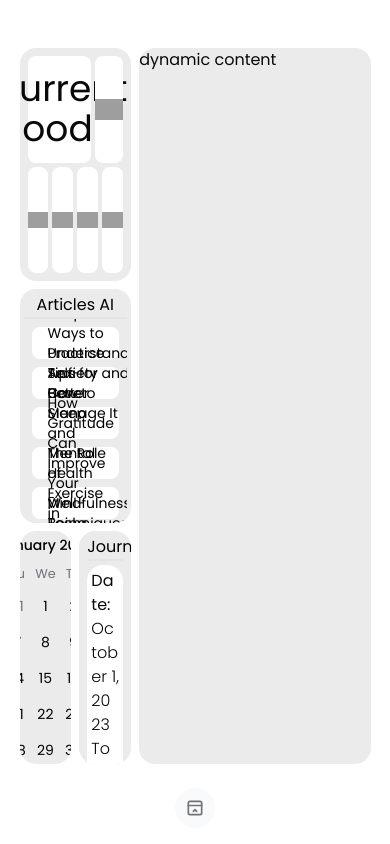
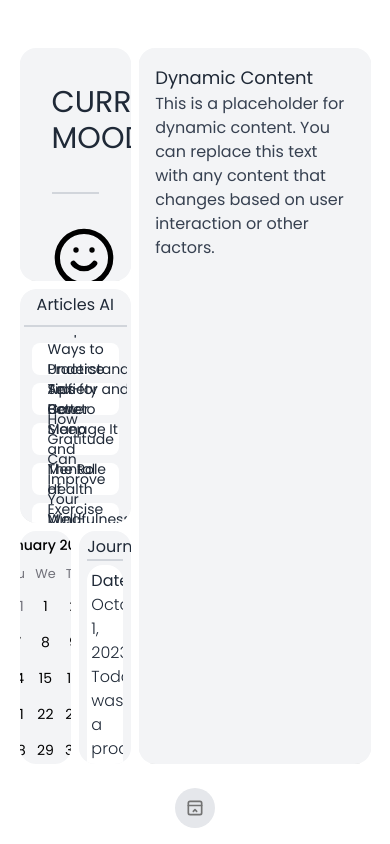
Before and after one commit to Hummylol/mindcare, a Next.js app: page / in a window 390 px wide. Built offline with nearby package versions, Linux system fonts and the light colour scheme; grey boxes are pictures that could not be loaded.

Commit message:
fixed colors

```diff
--- a/app/(pages)/ai-chat/page.tsx
+++ b/app/(pages)/ai-chat/page.tsx
@@ -124,7 +124,7 @@ export default function PersonalizedChatbot() {
 
   return (
     <div className="flex flex-col mt-12 h-[600px] max-w-2xl mx-auto border rounded-lg bg-background text-foreground">
-      <div className="flex-1 overflow-y-auto p-4" style={{ height: 'calc(100% - 80px)' }}>
+      <div className="flex-1 overflow-y-auto p-4 cust-scroll" style={{ height: 'calc(100% - 80px)' }}>
         {messages.map((message, index) => (
           <div
             key={index}
--- a/app/page.tsx
+++ b/app/page.tsx
@@ -1,5 +1,6 @@
 import Article from '@/components/homepagecomps/Article'
 import Calendar from '@/components/homepagecomps/Calendar'
+import DynamicContent from '@/components/homepagecomps/DynamicContent'
 import Journal from '@/components/homepagecomps/Journal'
 import MoodSelector from '@/components/homepagecomps/MoodSelector'
 import React from 'react'
@@ -8,22 +9,22 @@ const page = () => {
   return (
     <div className='w-screen h-screen flex pt-12 justify-center'>
       <div className='w-[90%] h-[90%] grid grid-rows-3 grid-cols-6 gap-2'>
-        <div className='rounded-2xl dark:bg-[#1e1e1e] bg-[#ebebeb] h-full col-span-2 row-span-1 overflow-hidden'>
+        <div className='rounded-2xl h-full col-span-2 row-span-1 overflow-hidden'>
           <MoodSelector/>
         </div>
 
-        <div className='rounded-2xl dark:bg-[#1e1e1e] bg-[#ebebeb] h-full col-span-4 row-span-3 overflow-hidden'>
-          <div className='h-full'>dynamic content</div>
+        <div className='rounded-2xl h-full col-span-4 row-span-3 overflow-hidden'>
+          <DynamicContent/>
         </div>
 
-        <div className='rounded-2xl dark:bg-[#1e1e1e] bg-[#ebebeb] h-full col-span-2 row-span-1 overflow-hidden'>
+        <div className='rounded-2xl h-full col-span-2 row-span-1 overflow-hidden'>
           <Article/>
         </div>
 
-        <div className='rounded-2xl dark:bg-[#1e1e1e] bg-[#ebebeb] h-full col-span-1 row-span-1 overflow-hidden'>
+        <div className='rounded-2xl h-full col-span-1 row-span-1 overflow-hidden'>
           <Calendar/>
         </div>
-        <div className='rounded-2xl dark:bg-[#1e1e1e] bg-[#ebebeb] h-full col-span-1 row-span-1 overflow-hidden'>
+        <div className='rounded-2xl h-full col-span-1 row-span-1 overflow-hidden'>
           <Journal/>
         </div>
       </div>
--- a/components/homepagecomps/Article.tsx
+++ b/components/homepagecomps/Article.tsx
@@ -17,19 +17,19 @@ const ArticlesAiCard = () => {
     ];
 
     return (
-        <div className="w-full h-full dark:bg-[#1e1e1e] rounded-2xl shadow-lg p-1">
+        <div className="w-full h-full bg-gray-100 dark:bg-zinc-900 rounded-2xl shadow-lg p-1">
             <div>
-                <div className="text-center text-md text-black dark:text-white">Articles AI</div>
+                <div className="text-center text-md text-gray-800 dark:text-white">Articles AI</div>
             </div>
-            <Separator />
-            <div className="p-2 mb-1 pb-6 h-64 overflow-y-auto scrollable-left">
+            <Separator className="my-2 bg-gray-300 dark:bg-zinc-800" />
+            <div className="p-2 mb-1 pb-6 h-[85%] overflow-y-auto scrollable-left">
                 <div className={cn("space-y-2")}>
                     {articles.map((title, index) => (
                         <div
                             key={index}
-                            className="h-8 hover:cursor-pointer scrollable-right flex items-center justify-start px-4 rounded-lg dark:bg-[#303030] bg-[#ffffff] w-full dark:hover:bg-black hover:bg-[#b6b6b6] transition-colors"
+                            className="h-8 hover:cursor-pointer scrollable-right flex items-center justify-start px-4 rounded-lg bg-white dark:bg-zinc-800 text-gray-800 dark:text-white transition-colors hover:bg-gray-200 dark:hover:bg-zinc-700"
                         >
-                            <span className="text-sm dark:text-white text-black">{title}</span>
+                            <span className="text-sm">{title}</span>
                         </div>
                     ))}
                 </div>
--- /dev/null
+++ b/components/homepagecomps/DynamicContent.tsx
@@ -0,0 +1,16 @@
+import React from 'react';
+
+const DynamicContent = () => {
+  return (
+    <div className="h-full w-full bg-gray-100 dark:bg-zinc-900 p-4 rounded-lg shadow-md transition-colors duration-300">
+      <h2 className="text-lg text-gray-800 dark:text-white">Dynamic Content</h2>
+      <p className="text-gray-700 dark:text-gray-300">
+        This is a placeholder for dynamic content. You can replace this text
+        with any content that changes based on user interaction or other
+        factors.
+      </p>
+    </div>
+  );
+};
+
+export default DynamicContent;
--- a/components/homepagecomps/Journal.tsx
+++ b/components/homepagecomps/Journal.tsx
@@ -3,29 +3,31 @@ import React from 'react';
 
 const Journal = () => {
   return (
-    <div className='h-full w-full p-2'>
-      <div className="text-md text-black dark:text-white -mt-1">Journal</div>
-      <Separator />
+    <div className='h-full w-full bg-gray-100 dark:bg-zinc-900 p-2 transition-colors'>
+      <div className="flex -mt-1 justify-between">
+        <div className="text-md text-gray-800 dark:text-white ">Journal</div>
+        <div className='text-gray-400 hover:cursor-pointer'>edit</div>
+      </div>
+      <Separator className="bg-gray-300 dark:bg-zinc-800" />
       <div
-        contentEditable
-        className='mt-1 p-1 font-light rounded-2xl dark:bg-[#303030] bg-white overflow-y-auto scrollable-left'
+        className='mt-1 p-1 font-light rounded-2xl bg-white dark:bg-zinc-800 overflow-y-auto scrollable-left'
         style={{ maxHeight: '220px' }}
       >
-        <div className='scrollable-right'>
-          <p><strong>Date:</strong> October 1, 2023</p>
-          <p>Today was a productive day! I managed to complete my tasks and even had some time to relax. I went for a walk in the park and enjoyed the beautiful weather.</p>
+        <div className='scrollable-right '>
+          <p className="text-gray-800 dark:text-white"><strong>Date:</strong> October 1, 2023</p>
+          <p className="text-gray-800 dark:text-white">Today was a productive day! I managed to complete my tasks and even had some time to relax. I went for a walk in the park and enjoyed the beautiful weather.</p>
 
-          <p><strong>Date:</strong> October 2, 2023</p>
-          <p>Feeling a bit overwhelmed today. There’s a lot on my plate, but I’m trying to take it one step at a time. I had a nice chat with a friend that helped lift my spirits.</p>
+          <p className="text-gray-800 dark:text-white"><strong>Date:</strong> October 2, 2023</p>
+          <p className="text-gray-800 dark:text-white">Feeling a bit overwhelmed today. There's a lot on my plate, but I'm trying to take it one step at a time. I had a nice chat with a friend that helped lift my spirits.</p>
 
-          <p><strong>Date:</strong> October 3, 2023</p>
-          <p>Had a great day! I started a new book and couldn’t put it down. I also tried a new recipe for dinner, and it turned out delicious!</p>
+          <p className="text-gray-800 dark:text-white"><strong>Date:</strong> October 3, 2023</p>
+          <p className="text-gray-800 dark:text-white">Had a great day! I started a new book and couldn't put it down. I also tried a new recipe for dinner, and it turned out delicious!</p>
 
-          <p><strong>Date:</strong> October 4, 2023</p>
-          <p>Today was challenging. I faced some setbacks at work, but I’m learning to stay positive and focus on solutions rather than problems.</p>
+          <p className="text-gray-800 dark:text-white"><strong>Date:</strong> October 4, 2023</p>
+          <p className="text-gray-800 dark:text-white">Today was challenging. I faced some setbacks at work, but I'm learning to stay positive and focus on solutions rather than problems.</p>
 
-          <p><strong>Date:</strong> October 5, 2023</p>
-          <p>Ended the week on a high note! I completed all my tasks and treated myself to a movie night. Looking forward to the weekend!</p>
+          <p className="text-gray-800 dark:text-white"><strong>Date:</strong> October 5, 2023</p>
+          <p className="text-gray-800 dark:text-white">Ended the week on a high note! I completed all my tasks and treated myself to a movie night. Looking forward to the weekend!</p>
         </div>
       </div>
     </div>
--- a/components/homepagecomps/MoodSelector.tsx
+++ b/components/homepagecomps/MoodSelector.tsx
@@ -1,73 +1,83 @@
-import React from 'react';
-import Image from 'next/image';
+"use client";
 
-const MoodSelector = () => {
+import { useState } from "react";
+import { Separator } from "@/components/ui/separator";
+import { Tooltip, TooltipContent, TooltipProvider, TooltipTrigger } from "@/components/ui/tooltip";
+import { Smile, Meh, Frown, Angry } from "lucide-react";
+
+export default function MoodTracker() {
+  const [selectedMood, setSelectedMood] = useState<number | null>(null);
+  const [isTransitioning, setIsTransitioning] = useState(false);
+
+  const moods = [
+    { id: 1, icon: Smile, label: "Happy" },
+    { id: 2, icon: Meh, label: "Bored" },
+    { id: 3, icon: Frown, label: "Sad" },
+    { id: 4, icon: Angry, label: "Angry" },
+  ];
+
+  const currentMood = moods.find((mood) => mood.id === selectedMood);
+
+  const handleMoodChange = (id: number) => {
+    setIsTransitioning(true);
+    setTimeout(() => {
+      setSelectedMood(id);
+      setIsTransitioning(false);
+    }, 300);
+  };
+
   return (
-    <div className='h-full w-full flex flex-col gap-1 items-center p-2'>
-      {/* Current Mood Section */}
-      <div className='flex h-1/2 w-full gap-1'>
-        <section className='w-2/3 dark:dark:bg-[#303030] bg-white flex items-center justify-center rounded-lg text-4xl'>
-          Current Mood
-        </section>
-        <section className='w-1/3 dark:dark:bg-[#303030] bg-white flex items-center justify-center rounded-lg'>
-          <Image
-            src='https://cdn-icons-png.flaticon.com/512/18761/18761917.png'
-            alt='Current Mood Icon'
-            width={120}
-            height={120}
-            className='dark:invert'
-          />
-        </section>
+    <TooltipProvider>
+      <div className="h-full w-full bg-gray-100 dark:bg-zinc-900 p-8 shadow-lg transition-colors duration-300">
+        <div className="grid grid-cols-[1fr,auto,auto] items-center gap-6 ">
+          <div className="flex items-center justify-center">
+            <h2 className="text-3xl text-gray-800 dark:text-white">CURRENT MOOD</h2>
+          </div>
+
+          <Separator orientation="vertical" className="h-full w-px bg-gray-300 dark:bg-zinc-800" />
+
+          <div className="flex justify-end">
+            <div
+              className={`h-20 w-20 flex items-center justify-center rounded-full bg-white dark:bg-zinc-900 shadow-inner transition-all duration-300 ${
+                isTransitioning ? "opacity-0 translate-y-4" : "opacity-100"
+              }`}
+              aria-label="Current mood display"
+            >
+              {currentMood ? (
+                <currentMood.icon className={`h-20 w-20 text-gray-800 dark:text-white transition-opacity duration-300 ${isTransitioning ? "opacity-0" : "opacity-100"}`} />
+              ) : (
+                <div className="text-gray-400 text-sm dark:text-gray-600 text-center">Select a mood</div>
+              )}
+            </div>
+            {isTransitioning && (
+              <div className="absolute h-20 w-20 flex items-center justify-center rounded-full bg-white dark:bg-zinc-900 transition-all duration-300 translate-y-[-100%] opacity-0">
+                {currentMood && <currentMood.icon className="h-20 w-20 text-gray-800 dark:text-white" />}
+              </div>
+            )}
+          </div>
+        </div>
+
+        <Separator className="my-8 bg-gray-300 dark:bg-zinc-800" />
+
+        <div className="flex justify-between gap-4">
+          {moods.map((mood) => (
+            <Tooltip key={mood.id}>
+              <TooltipTrigger asChild>
+                <button
+                  onClick={() => handleMoodChange(mood.id)}
+                  className="relative flex rounded-full transition-all"
+                  aria-label={mood.label}
+                >
+                  <mood.icon className="h-16 w-16 text-black dark:text-white" />
+                </button>
+              </TooltipTrigger>
+              <TooltipContent side="top" align="center">
+                <p className="text-sm">{mood.label}</p>
+              </TooltipContent>
+            </Tooltip>
+          ))}
+        </div>
       </div>
-
-      {/* Mood Grid */}
-      <div className='h-1/2 w-full grid grid-cols-4 gap-1'>
-        {/* Button 1 */}
-        <button className='dark:dark:bg-[#303030] bg-white flex items-center justify-center rounded-lg'>
-          <Image
-            src='https://cdn-icons-png.flaticon.com/512/158/158409.png'
-            alt='Happy Mood'
-            width={70}
-            height={70}
-            className='dark:invert'
-          />
-        </button>
-
-        {/* Button 2 */}
-        <button className='dark:bg-[#303030] bg-white flex items-center justify-center rounded-lg'>
-          <Image
-            src='https://cdn-icons-png.flaticon.com/512/158/158398.png'
-            alt='Sad Mood'
-            width={70}
-            height={70}
-            className='dark:invert'
-          />
-        </button>
-
-        {/* Button 3 */}
-        <button className='dark:dark:bg-[#303030] bg-white flex items-center justify-center rounded-lg'>
-          <Image
-            src='https://cdn-icons-png.flaticon.com/512/3260/3260838.png'
-            alt='Neutral Mood'
-            width={70}
-            height={70}
-            className='dark:invert'
-          />
-        </button>
-
-        {/* Button 4 */}
-        <button className='dark:dark:bg-[#303030] bg-white flex items-center justify-center rounded-lg'>
-          <Image
-            src='https://cdn-icons-png.flaticon.com/512/16279/16279546.png'
-            alt='Angry Mood'
-            width={70}
-            height={70}
-            className='dark:invert'
-          />
-        </button>
-      </div>
-    </div>
+    </TooltipProvider>
   );
-};
-
-export default MoodSelector;
+}
--- a/components/ui/floating-dock.tsx
+++ b/components/ui/floating-dock.tsx
@@ -66,7 +66,7 @@ const FloatingDockMobile = ({
                 <Link
                   href={item.href}
                   key={item.title}
-                  className="h-10 w-10 rounded-full bg-gray-50 dark:bg-neutral-900 flex items-center justify-center"
+                  className="h-10 w-10 rounded-full bg-gray-200 dark:bg-black flex items-center justify-center hover:bg-gray-300 dark:hover:bg-zinc-700"
                 >
                   <div className="h-4 w-4">{item.icon}</div>
                 </Link>
@@ -77,7 +77,7 @@ const FloatingDockMobile = ({
       </AnimatePresence>
       <button
         onClick={() => setOpen(!open)}
-        className="h-10 w-10 rounded-full bg-gray-50 dark:bg-neutral-800 flex items-center justify-center"
+        className="h-10 w-10 rounded-full bg-gray-200 dark:bg-black flex items-center justify-center hover:bg-gray-300 dark:hover:bg-black"
       >
         <IconLayoutNavbarCollapse className="h-5 w-5 text-neutral-500 dark:text-neutral-400" />
       </button>
@@ -98,7 +98,7 @@ const FloatingDockDesktop = ({
       onMouseMove={(e) => mouseX.set(e.pageX)}
       onMouseLeave={() => mouseX.set(Infinity)}
       className={cn(
-        "mx-auto hidden md:flex h-16 gap-4 items-end  rounded-2xl bg-gray-50 dark:bg-neutral-900 px-4 pb-3",
+        "mx-auto hidden md:flex h-16 gap-4 items-end rounded-2xl bg-gray-200 dark:bg-zinc-900 px-4 pb-3",
         className
       )}
     >
@@ -169,7 +169,7 @@ function IconContainer({
         style={{ width, height }}
         onMouseEnter={() => setHovered(true)}
         onMouseLeave={() => setHovered(false)}
-        className="aspect-square rounded-full bg-gray-200 dark:bg-neutral-800 flex items-center justify-center relative"
+        className="aspect-square rounded-full bg-white dark:bg-black flex items-center justify-center relative"
       >
         <AnimatePresence>
           {hovered && (
@@ -177,7 +177,7 @@ function IconContainer({
               initial={{ opacity: 0, y: 10, x: "-50%" }}
               animate={{ opacity: 1, y: 0, x: "-50%" }}
               exit={{ opacity: 0, y: 2, x: "-50%" }}
-              className="px-2 py-0.5 whitespace-pre rounded-md bg-gray-100 border dark:bg-neutral-800 dark:border-neutral-900 dark:text-white border-gray-200 text-neutral-700 absolute left-1/2 -translate-x-1/2 -top-8 w-fit text-xs"
+              className="px-2 py-0.5 whitespace-pre rounded-md bg-gray border dark:bg-neutral-800 dark:border-neutral-900 dark:text-white border-gray-200 text-neutral-700 absolute left-1/2 -translate-x-1/2 -top-8 w-fit text-xs"
             >
               {title}
             </motion.div>
--- /dev/null
+++ b/components/ui/tooltip.tsx
@@ -0,0 +1,34 @@
+"use client"
+
+import * as React from "react"
+import * as TooltipPrimitive from "@radix-ui/react-tooltip"
+
+import { cn } from "@/lib/utils"
+
+const TooltipProvider = TooltipPrimitive.Provider
+
+const Tooltip = ({ delayDuration = 100, ...props }) => (
+  <TooltipPrimitive.Root delayDuration={delayDuration} {...props} />
+);
+
+const TooltipTrigger = TooltipPrimitive.Trigger
+
+const TooltipContent = React.forwardRef<
+  React.ElementRef<typeof TooltipPrimitive.Content>,
+  React.ComponentPropsWithoutRef<typeof TooltipPrimitive.Content>
+>(({ className, sideOffset = 4, ...props }, ref) => (
+  <TooltipPrimitive.Portal>
+    <TooltipPrimitive.Content
+      ref={ref}
+      sideOffset={sideOffset}
+      className={cn(
+        "z-50 overflow-hidden rounded-md bg-primary px-3 py-1.5 text-xs text-primary-foreground animate-in fade-in-0 zoom-in-95 data-[state=closed]:animate-out data-[state=closed]:fade-out-0 data-[state=closed]:zoom-out-95 data-[side=bottom]:slide-in-from-top-2 data-[side=left]:slide-in-from-right-2 data-[side=right]:slide-in-from-left-2 data-[side=top]:slide-in-from-bottom-2",
+        className
+      )}
+      {...props}
+    />
+  </TooltipPrimitive.Portal>
+))
+TooltipContent.displayName = TooltipPrimitive.Content.displayName
+
+export { Tooltip, TooltipTrigger, TooltipContent, TooltipProvider }
--- a/package.json
+++ b/package.json
@@ -12,6 +12,7 @@
     "@radix-ui/react-dropdown-menu": "^2.1.5",
     "@radix-ui/react-separator": "^1.1.1",
     "@radix-ui/react-slot": "^1.1.1",
+    "@radix-ui/react-tooltip": "^1.1.7",
     "@supabase/supabase-js": "^2.48.0",
     "@tabler/icons-react": "^3.29.0",
     "class-variance-authority": "^0.7.1",
```
Also changed, not shown: app/globals.css (+17 -0 lines), components/homepagecomps/Calendar.tsx (+3 -4 lines), 1 other file (tests, documents, lock files or other folders).
